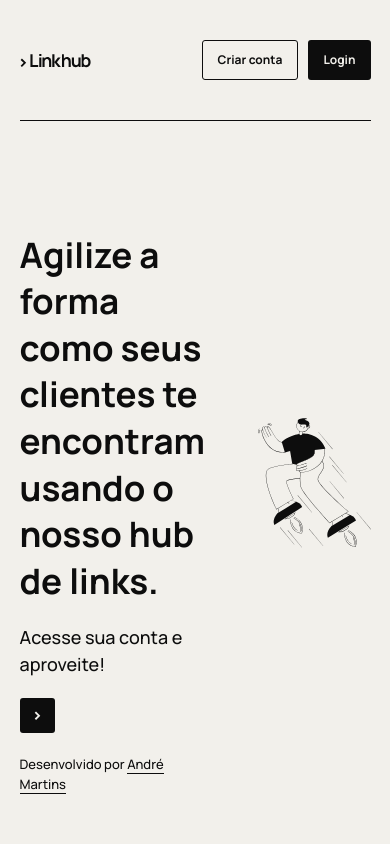
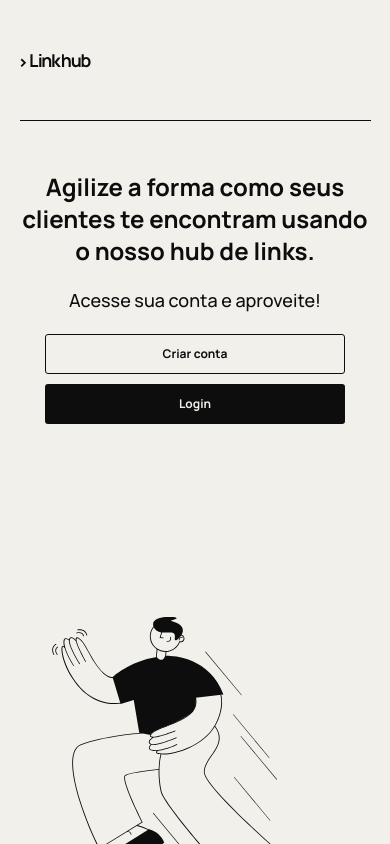
Before and after one commit to andrelmmartins/linkhub-frontend, a Next.js app: page / in a window 390 px wide. Built offline with nearby package versions, Linux system fonts and the light colour scheme.

Commit message:
feat: responsividade

```diff
--- /dev/null
+++ b/src/components/Button.tsx
@@ -0,0 +1,17 @@
+import { ButtonProps, Button as ChakraButton, Image } from "@chakra-ui/react";
+
+interface Props extends ButtonProps {
+    text?: string
+    arrow?: boolean
+}
+
+export default function Button({ text, arrow, ...rest} : Props) {
+    return (
+        <ChakraButton {...rest}>
+            { text }
+            { arrow && (
+                <Image src='./arrow-white.svg' h='9px' alt='Seta dentro de um botão que se refere ao fato de acessar a conta.'/>
+            )}
+        </ChakraButton>
+    )
+}
--- /dev/null
+++ b/src/components/Copyright.tsx
@@ -0,0 +1,9 @@
+import { Flex, FlexProps, Link, Text } from "@chakra-ui/react";
+
+export default function Copyright(props : FlexProps) {
+    return (
+        <Flex {...props}>
+            <Text size='md'>Desenvolvido por <Link href='https://github.com/andremedeiro/'>André Martins</Link></Text>
+        </Flex>
+    )
+}
--- /dev/null
+++ b/src/components/Window.tsx
@@ -0,0 +1,13 @@
+import { Flex, FlexProps } from '@chakra-ui/react'
+
+interface Props extends FlexProps {
+    children: React.ReactNode
+}
+
+export default function Window({ children, ...rest }: Props) {
+    return (
+        <Flex h='100vh' w='100vw' flexDir='column' overflowX='hidden' {...rest} >
+            {children}
+        </Flex>
+    )
+}
--- a/src/presentation/home/index.tsx
+++ b/src/presentation/home/index.tsx
@@ -1,40 +1,67 @@
-import { Button, Container, Flex, Heading, Image, Text, Link } from "@chakra-ui/react";
+import { Container, Flex, Heading, Text } from "@chakra-ui/react";
+
+import Copyright from "../../components/Copyright";
 import Header from "../../components/Header";
+import Window from "../../components/Window";
+import Button from "../../components/Button";
 
 export default function Page() {
+
+    const buttons = <>
+        <Button text='Criar conta' maxW='300px' width={['100%', '100%', 'fit-content']} variant='outline' />
+        <Button text='Login' maxW='300px' width={['100%', '100%', 'fit-content']} />
+    </>
+
     return (
-        <Flex h='100vh' w='100vw' flexDir='column' overflowX='hidden'>
+        <Window>
+
             <Header bottomLine>
-                <Flex gap='10px'>
-                    <Button variant='outline'>Criar conta</Button>
-                    <Button>Login</Button>
+                <Flex gap='10px' display={[ 'none', 'none', 'flex' ]}>
+                    { buttons }
                 </Flex>
             </Header>
 
             <Flex as='main' h='100%' marginY='50px'>
                 <Container h='100%'>
-                    <Flex flexDir='row' gap='50px' h='100%'>
+
+                    <Flex h='100%' gap='50px' align='center' flexDir={['column', 'column', 'row']} textAlign={['center', 'center', 'left']}>
 
                         <Flex as='section' flexDir='column' h='100%' w='100%'>
-                            <Flex flex='1'/>
+
+                            <Flex flex='1' display={[ 'none', 'none', 'flex' ]}/>
 
                             <Flex flexDir='column' gap='20px'>
+
                                 <Heading size='lg'>Agilize a forma como seus clientes te encontram usando o nosso hub de links.</Heading>
                                 <Text size='lg'>Acesse sua conta e aproveite!</Text>
-                                <Button h='35px' w='35px' p='0px'>
-                                    <Image src='./arrow-white.svg' h='9px' alt='Seta dentro de um botão que se refere ao fato de acessar a conta.'/>
-                                </Button>
+
+                                <Button h='35px' w='35px' p='0px' display={[ 'none', 'none', 'flex' ]} arrow />
+
+                                <Flex gap='10px' flexDir={['column', 'row']} align='center' display={[ 'flex', 'flex', 'none' ]} >
+                                    { buttons }
+                                </Flex>
+
                             </Flex>
 
-                            <Flex flex='1' align='flex-end'>
-                                <Text size='md'>Desenvolvido por <Link href='https://github.com/andremedeiro/'>André Martins</Link></Text>
-                            </Flex>
+                            <Copyright flex='1' align='flex-end' display={[ 'none', 'none', 'flex' ]} />
+
                         </Flex>
 
-                        <Flex bg='url(./rocket.svg)' bgSize='contain' bgRepeat='no-repeat' bgPos='right' h='100%' w='60%'/>
+                        <Flex
+                            bg='url(./rocket.svg)'
+                            bgSize='contain'
+                            bgRepeat='no-repeat'
+
+                            bgPos={[ 'center', 'center', 'right' ]}
+                            height={[ '700px', '1000px', '100%' ]}
+                            width={[ '100%', '100%', '60%' ]}
+                        />
+
+                        <Copyright display={[ 'flex', 'flex', 'none' ]}/>
+
                     </Flex>
                 </Container>
             </Flex>
-        </Flex>
+        </Window>
     )
 }
--- a/src/styles/theme.ts
+++ b/src/styles/theme.ts
@@ -137,7 +137,7 @@ export const theme = extendTheme({
         Heading: {
             sizes: {
                 lg: {
-                    fontSize: '35px'
+                    fontSize: ['24px', '24px', '35px']
                 }
             }
         },
```
